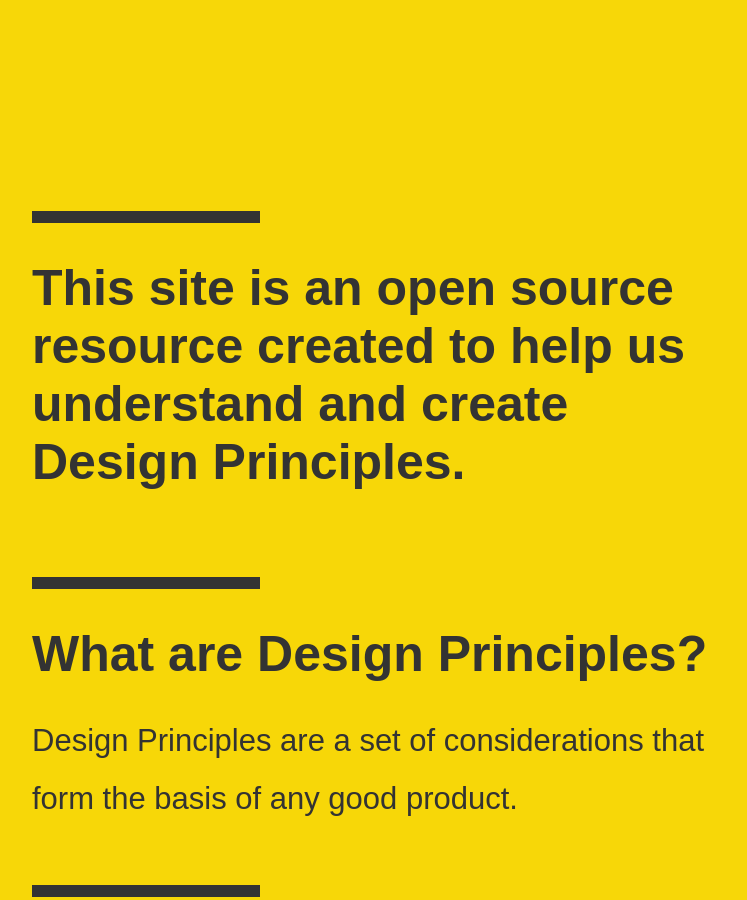
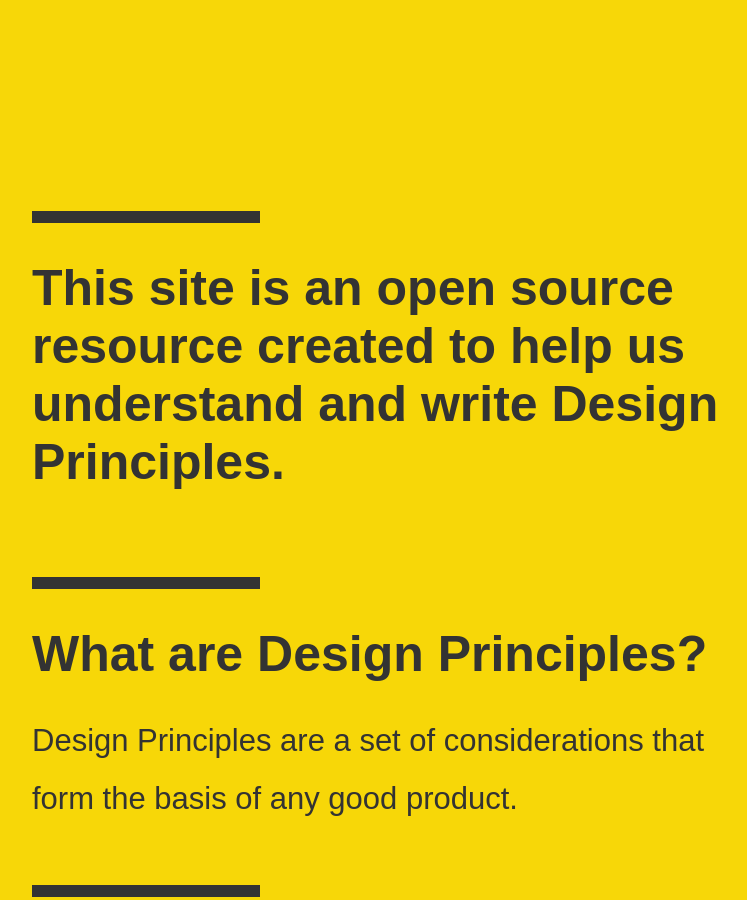
Before and after one commit to benbrignell/principles.design, a Jekyll site: the page built from index.html, in a window 1280 px wide and 900 px high, scrolled down 689 px. Shown: the whole window, without its empty margins (68-815 px from the left). Built offline with Jekyll 4.4.1, drawn with Linux system fonts in a browser that asks for light colours.

Commit message:
changed create to write

```diff
--- a/_layouts/home.html
+++ b/_layouts/home.html
@@ -7,7 +7,7 @@
 
     {% include header.html %}
         <div class="wrapper">
-        {% include info-block.html title="This site is an open source resource created to help us understand and create Design Principles." description=""%}
+        {% include info-block.html title="This site is an open source resource created to help us understand and write Design Principles." description=""%}
 
         {% include info-block.html title="What are Design Principles?" description="Design Principles are a set of considerations that form the basis of any good product."%}
 
```
